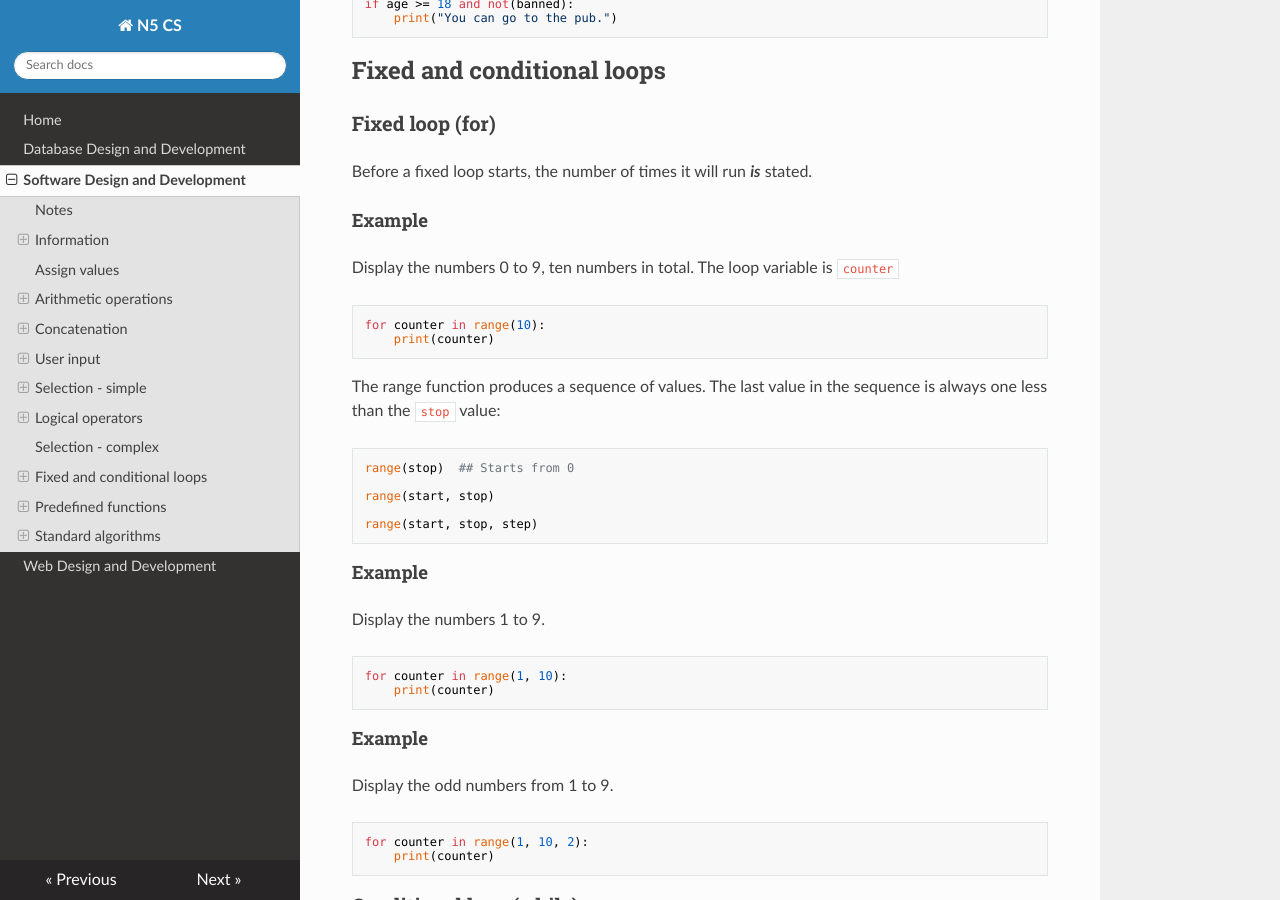
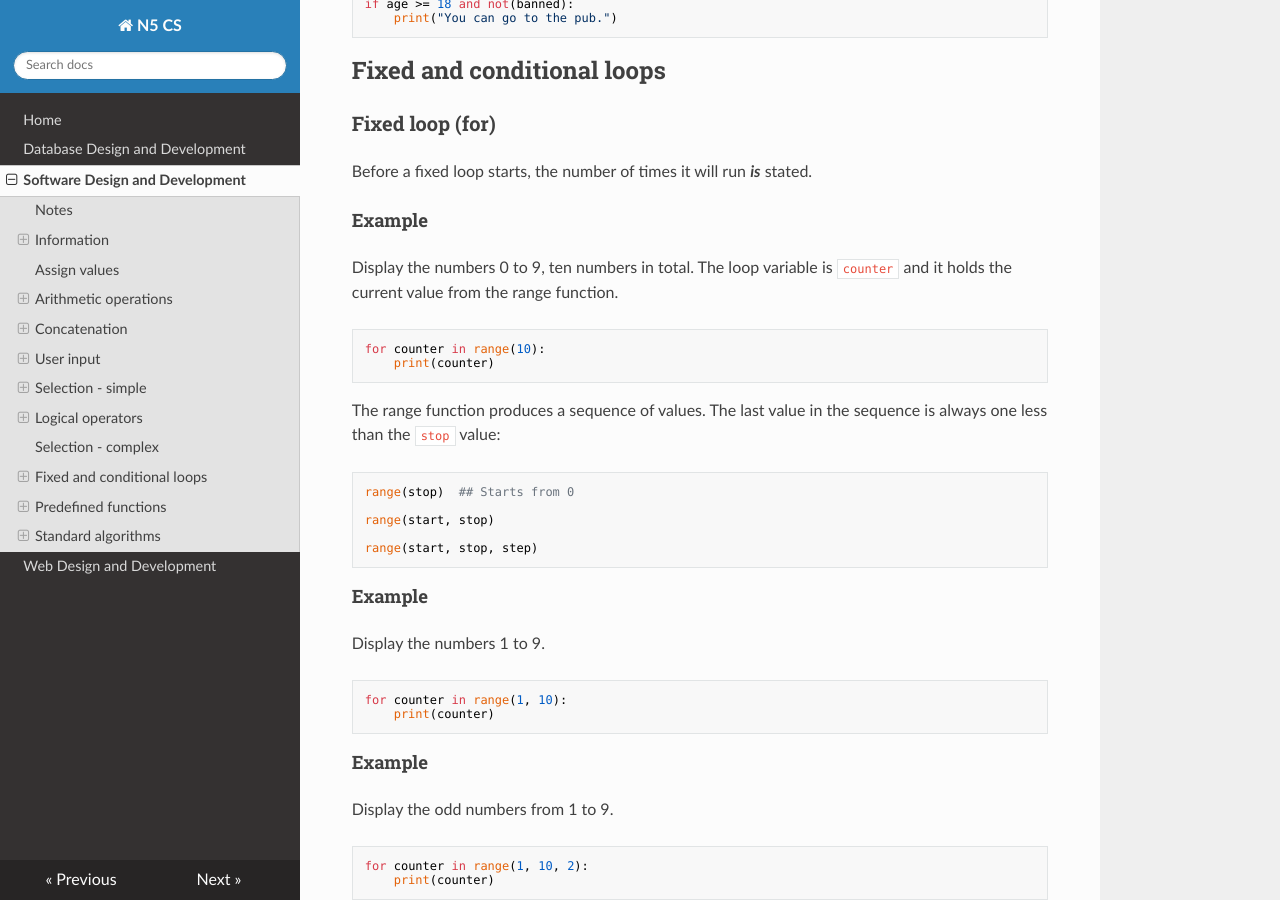
Before and after one commit to MrFriendCS/N5-CS, an MkDocs documentation site: the page built from docs/N5-CS-SDD.md, in a window 1280 px wide and 900 px high, scrolled down 7151 px. Built offline with MkDocs 1.6.1, drawn with Linux system fonts in a browser that asks for light colours; nearby versions of some CDN libraries; some of the changed lines change nothing that is shown.

Commit message:
docs/N5-CS-SDD.md updated from https://stackedit.io/

````diff
--- a/docs/N5-CS-SDD.md
+++ b/docs/N5-CS-SDD.md
@@ -369,7 +369,7 @@ Before a fixed loop starts, the number of times it will run ***is*** stated.
 
 #### Example
 
-Display the numbers 0 to 9, ten numbers in total.  The loop variable is `counter`
+Display the numbers 0 to 9, ten numbers in total.  The loop variable is `counter` and it holds the current value from the range function.
 
 ``` python
 for counter in range(10):
@@ -608,7 +608,7 @@ for score in scores:
 
 A program can use more than one array, in the same way that a program can use multiple variables.
 <!--stackedit_data:
-eyJoaXN0b3J5IjpbMjcyNDcxMDc1LDc2MjQwMTk4MiwtMTQ5OD
-Q2MTI0MCwtNzQxOTQ0OTE3LC0yMjkzNDgyMDIsMTk2ODU4NTI4
-OCw4MTQzOTQ5MTldfQ==
+eyJoaXN0b3J5IjpbMTY5Nzg0MzY2Miw3NjI0MDE5ODIsLTE0OT
+g0NjEyNDAsLTc0MTk0NDkxNywtMjI5MzQ4MjAyLDE5Njg1ODUy
+ODgsODE0Mzk0OTE5XX0=
 -->
````
